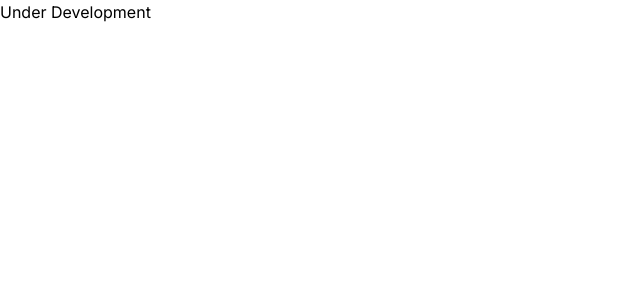
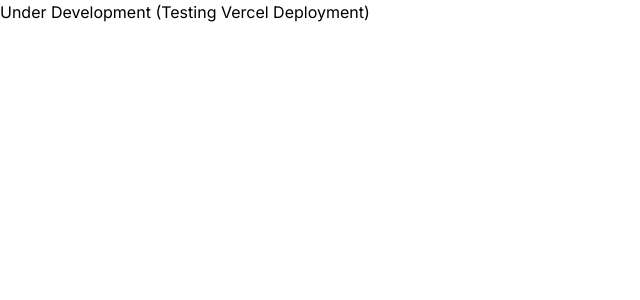
Before and after one commit to mhanzlah/blogspot, a React (Vite) app in the folder frontend/: page / in a window 1280 px wide. Shown: the top 300 px of the page, without its empty margins (0-640 px from the left). Built offline with nearby package versions, Linux system fonts and the light colour scheme.

Commit message:
test vercel deployment

```diff
--- a/frontend/src/App.jsx
+++ b/frontend/src/App.jsx
@@ -1,9 +1,9 @@
 import React from 'react'
 
 const App = () => {
-  return (
-    <div>Under Development</div>
-  )
+    return (
+        <div>Under Development (Testing Vercel Deployment)</div>
+    )
 }
 
 export default App
```
